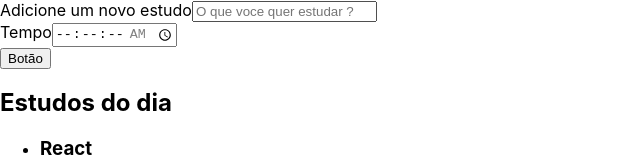
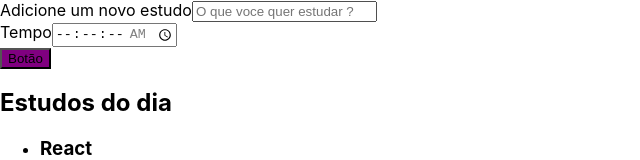
Before and after one commit to Rafaela3613/alura-studies, a React (Create React App) app: page / in a window 1280 px wide. Shown: the top 160 px of the page, without its empty margins (0-640 px from the left). Built offline with nearby package versions, Linux system fonts and the light colour scheme; the HTML template or start-up script is replaced by a standard one.

Commit message:
estilizando o botao

```diff
--- a/src/components/Botao/index.tsx
+++ b/src/components/Botao/index.tsx
@@ -1,9 +1,14 @@
-import React from "react";
+import React from 'react';
 
 class Botao extends React.Component {
     render() {
+        const estaAtivo = true;
+        const styles = {
+          backgroundColor: estaAtivo ? "purple" : "red"
+        }
+
         return (
-        <button>
+            <button style={styles}>
                 Botão
             </button>
         )
```
Lines whose indentation alone changed are shown as unchanged.
